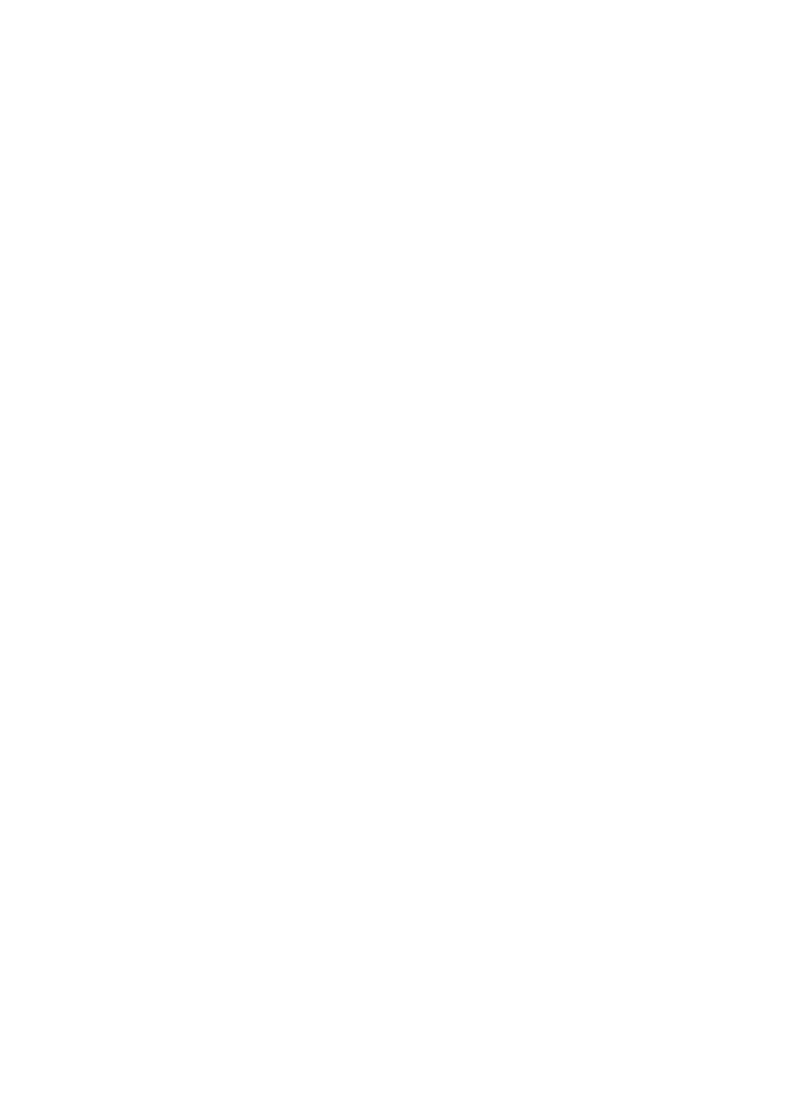
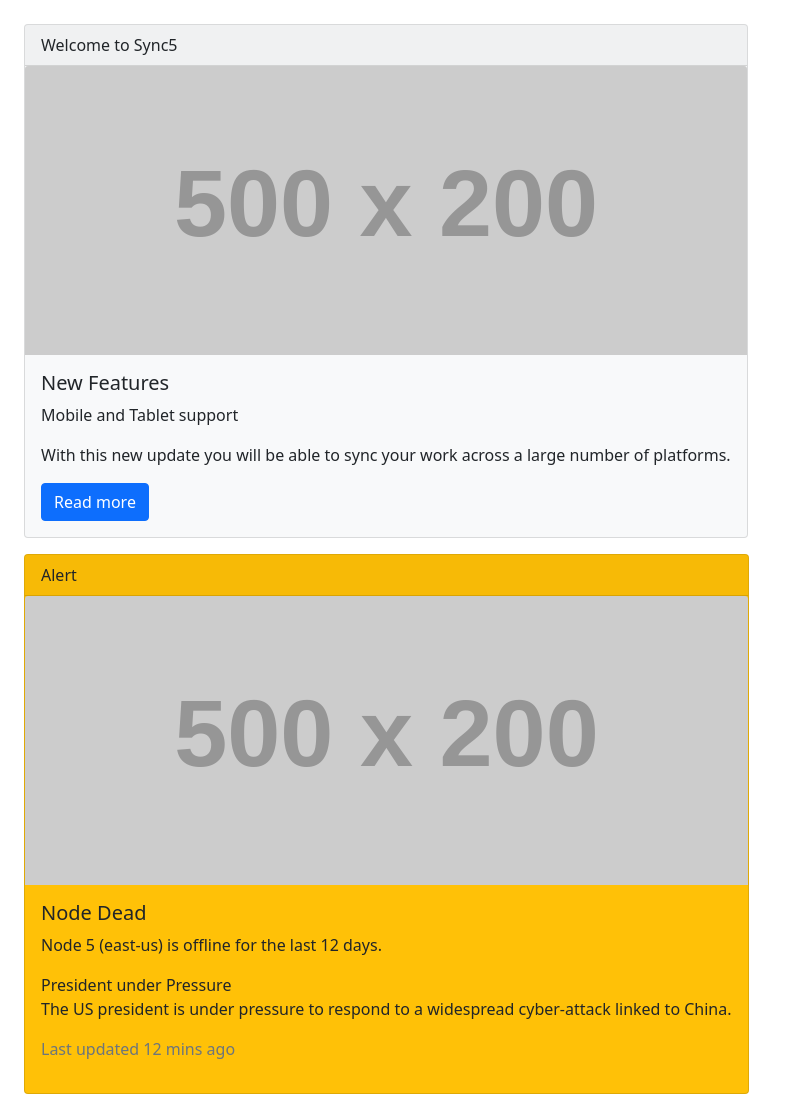
Before and after one commit to acciojob/bootstrap-card-faizvk, a website: page main.html in a window 1280 px wide. Shown: the whole page, without its empty margins (0-788 px from the left). Before the commit the page ends 800 px from the top, so only its background shows below. Drawn offline with nearby package versions, Linux system fonts and the light colour scheme; placeholder pictures from the web are drawn by us.

Commit message:
created a submission

```diff
--- a/main.html
+++ b/main.html
@@ -1,16 +1,50 @@
 <!DOCTYPE html>
-
 <html>
-
 <head>
-	<link rel="stylesheet" href="styles.css">
+  <title>Bootstrap Card Deck</title>
+  <link href="https://cdn.jsdelivr.net/npm/bootstrap@5.0.2/dist/css/bootstrap.min.css" rel="stylesheet">
+  <style>
+    .card-deck {
+      display: flex;
+      flex-direction: row;
+      gap: 1rem;
+      flex-wrap: wrap;
+    }
+  </style>
 </head>
 
-<body>
-	<!-- the entire body must be written by student -->
-    <script type="text/javascript" src="./script.js">
-</script>
+<body class="p-4">
 
+  <div class="card-deck">
+
+    <div class="card bg-light">
+      <div class="card-header">
+        Welcome to Sync5
+      </div>
+      <img src="https://via.placeholder.com/500x200" class="card-img-top" alt="Sync5 Image">
+      <div class="card-body">
+        <h5 class="card-title">New Features</h5>
+        <p class="card-text">Mobile and Tablet support</p>
+        <p class="card-text">With this new update you will be able to sync your work across a large number of platforms.</p>
+        <a href="#" class="btn btn-primary">Read more</a>
+      </div>
+    </div>
+
+    <div class="card bg-warning">
+      <div class="card-header">
+        Alert
+      </div>
+      <img src="https://via.placeholder.com/500x200" class="card-img-top" alt="Alert Image">
+      <div class="card-body">
+        <h5 class="card-title">Node Dead</h5>
+        <p class="card-text">Node 5 (east-us) is offline for the last 12 days.</p>
+        <p class="card-text">President under Pressure<br>The US president is under pressure to respond to a widespread cyber-attack linked to China.</p>
+        <p class="text-muted">Last updated 12 mins ago</p>
+      </div>
+    </div>
+
+  </div>
+
+  <script src="https://cdn.jsdelivr.net/npm/bootstrap@5.0.2/dist/js/bootstrap.bundle.min.js"></script>
 </body>
-
 </html>
```
